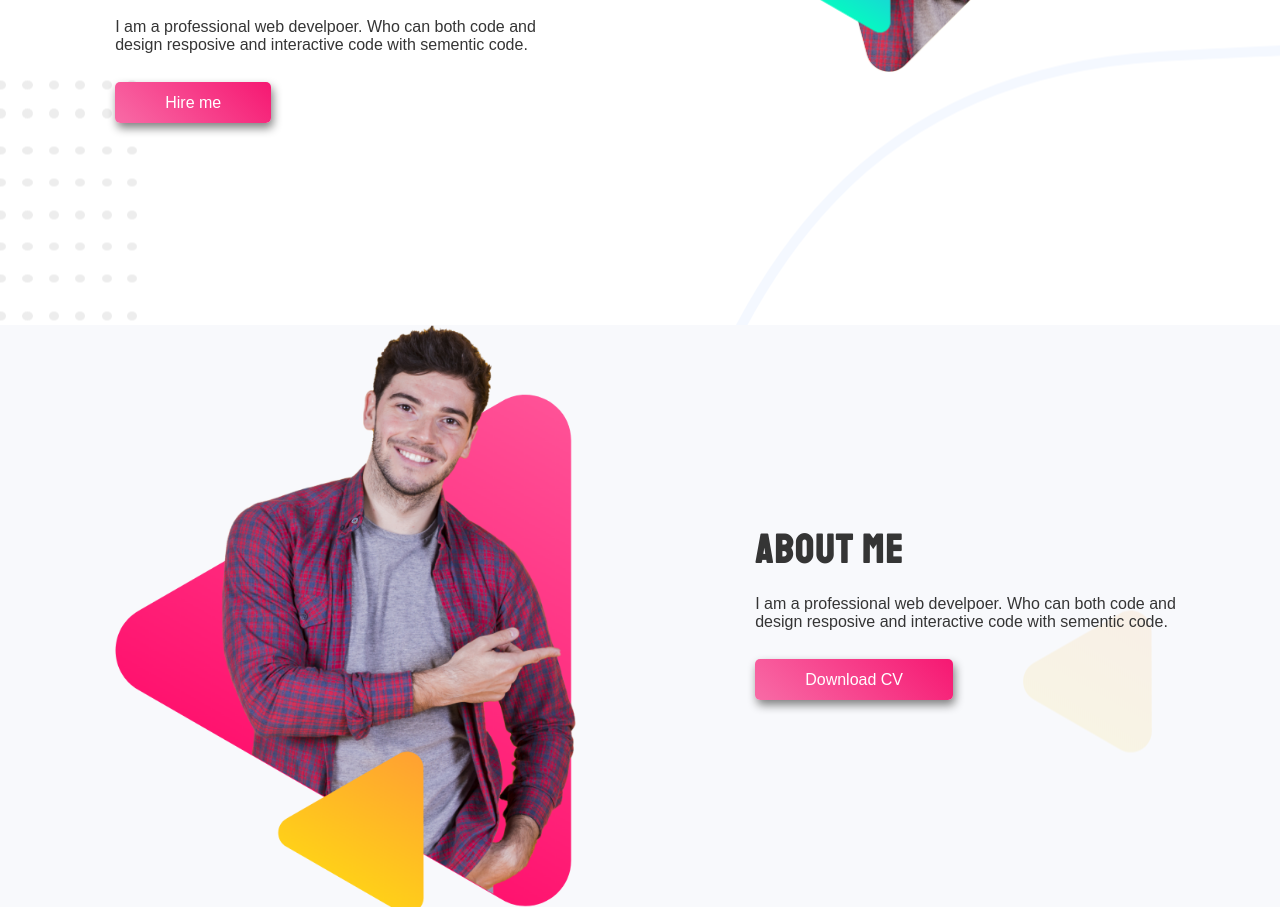
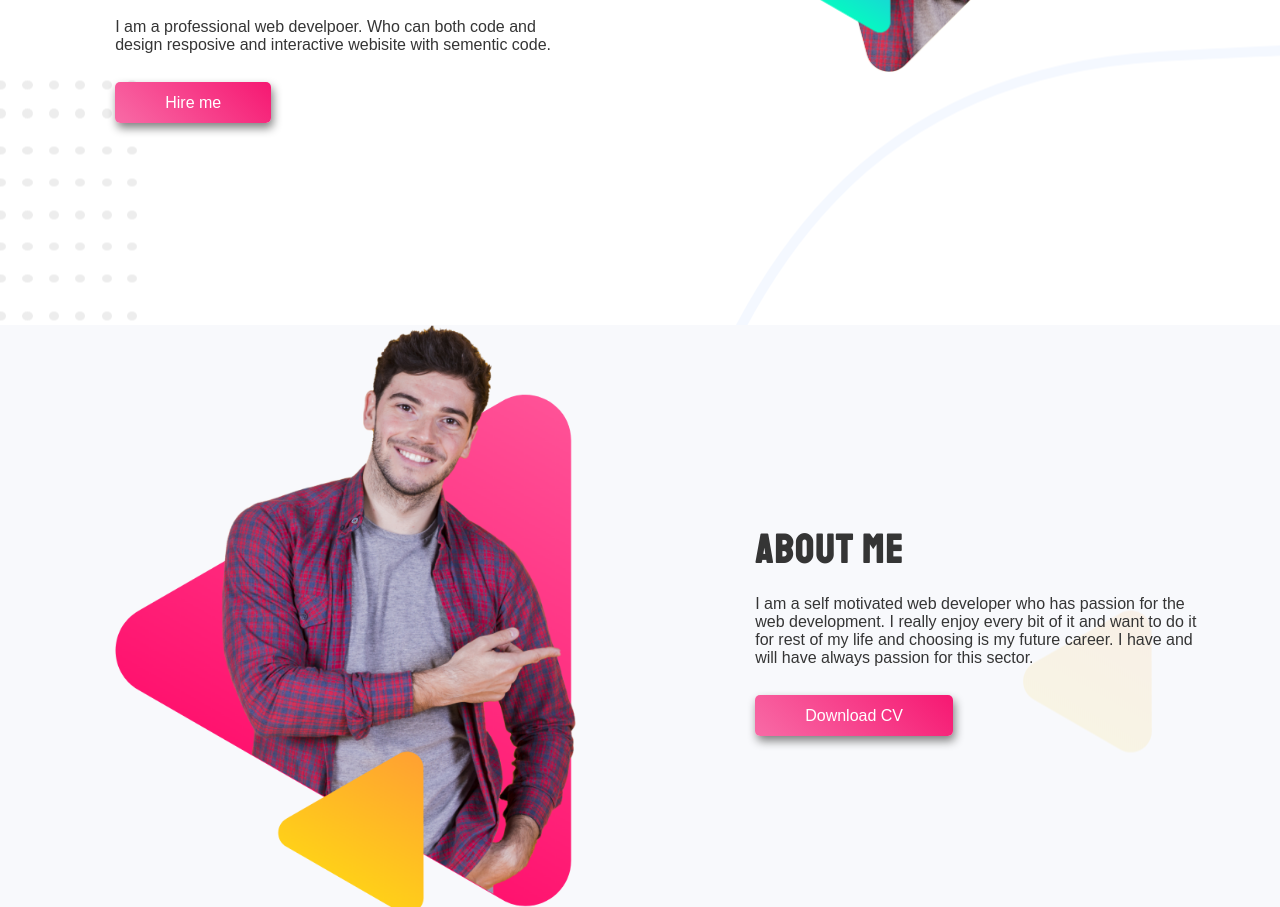
Before and after one commit to Mosiur-Rahman-1/personal-portfolio, a plain HTML site: page index.html in a window 1280 px wide. Shown: the part 475-1382 px from the top of the page. Drawn offline with Linux system fonts and the light colour scheme; a web font is replaced by a local one.

Commit message:
second commit amending the text for about us

```diff
--- a/index.html
+++ b/index.html
@@ -15,7 +15,7 @@
         <div class="half-width-hero">
             <h2>Hello I am</h2>
             <h1>Mosiur Rahman</h1>
-            <p>I am a professional web develpoer. Who can both code and design resposive and interactive code with sementic code.</p>
+            <p>I am a professional web develpoer. Who can both code and design resposive and interactive webisite with sementic code.</p>
             <a href="https://www.linkedin.com/in/mosiur-rahaman/" target="_blank">Hire me</a>
         </div>
         <div class="half-width-hero">
@@ -31,7 +31,7 @@
         </div>
         <div class="half-width-about">
             <h2>About me</h2>
-            <p>I am a professional web develpoer. Who can both code and design resposive and interactive code with sementic code.</p>
+            <p>I am a self motivated web developer who has passion for the web development. I really enjoy every bit of it and want to do it for rest of my life and choosing is my future career. I have and will have always passion for this sector.</p>
             <a href="https://www.linkedin.com/in/mosiur-rahaman/" target="_blank">Download CV</a>
         </div>
     </section>
```
